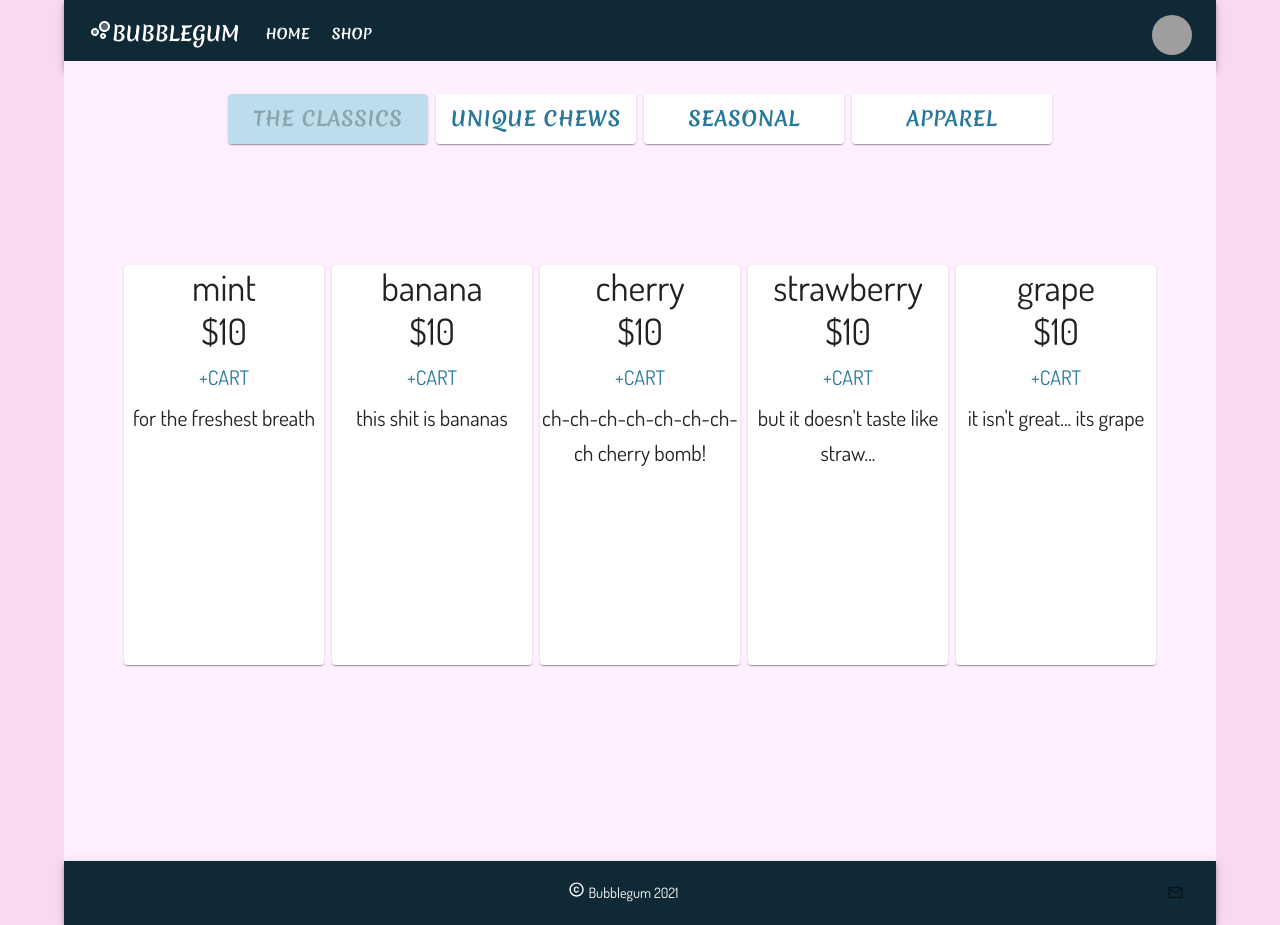
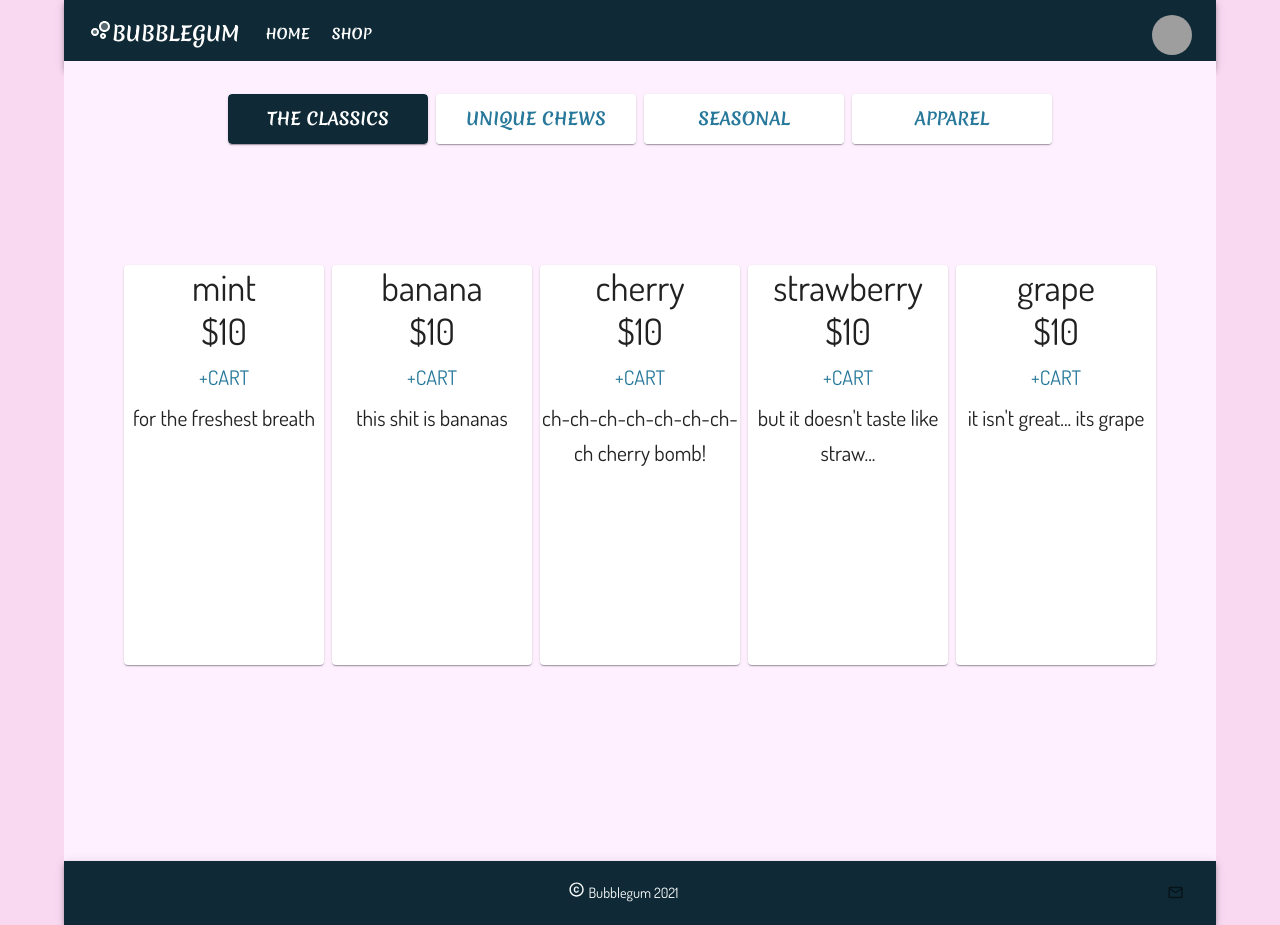
Before and after one commit to JustinHamerly/virtual-storefront, a React (Create React App) app: page / in a window 1280 px wide. Built offline with nearby package versions, Linux system fonts and the light colour scheme; grey boxes are pictures that could not be loaded.

Commit message:
working on connecting to postgres

```diff
--- a/src/components/storefront/Categories.js
+++ b/src/components/storefront/Categories.js
@@ -1,4 +1,4 @@
-import { Grid, Card, Button } from "@mui/material";
+import { Grid, Card, Button, Typography } from "@mui/material";
 
 function Categories(props){
   return(
@@ -11,7 +11,7 @@ function Categories(props){
               <Button sx={{ bgcolor: '#FFFFFF', height: '50px', width: '200px' }} onClick={() => {
                 props.current.changeCategory(category.normalized);
                 props.current.changeProducts(category.normalized);
-              }}>{category.name}</Button>
+              }}><Typography>{category.name}</Typography></Button>
             </Card>
           </Grid >
         )
@@ -19,7 +19,7 @@ function Categories(props){
         return(
           <Grid key={idx} item>
             <Card>
-              <Button disabled sx={{ color: '#FFFFFF', bgcolor: '#bcdeec', height: '50px', width: '200px' }}>{category.name}</Button>
+              <Button disabled sx={{ color: 'primary.active', bgcolor: '#0f2a36', height: '50px', width: '200px' }}><Typography sx={{ color: 'primary.active'}}>{category.name}</Typography></Button>
             </Card>
           </Grid >
         )
--- a/src/theme/categoriesTheme.js
+++ b/src/theme/categoriesTheme.js
@@ -4,13 +4,12 @@ const categories = createTheme({
   palette: {
     primary: {
       main: '#27789A',
+      active: '#FFFFFF'
     },
   },
   typography: {
-    button:{
-      fontFamily: 'Merienda',
-      fontSize: 20,
-    },
+    fontFamily: 'Merienda',
+    fontSize: 15,
   },
 });
 
```
